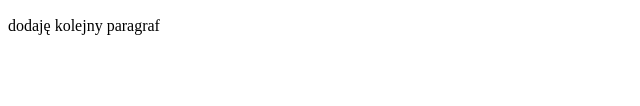
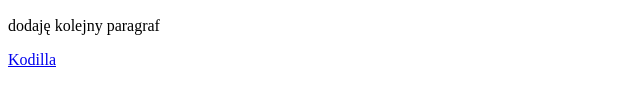
Before and after one commit to TomMikB/learning-git, a plain HTML site: page index.html in a window 1280 px wide. Shown: the part 148-254 px from the top of the page, 0-640 px from the left. Drawn offline with Linux system fonts and the light colour scheme.

Commit message:
Add link

```diff
--- a/index.html
+++ b/index.html
@@ -9,5 +9,6 @@
 		<p>Curabitur tincidunt wisi bibendum scelerisque sem. Aenean nonummy diam magna.</p>
 		<h2>nauka git</h2>
 		<p>dodaję kolejny paragraf</p>
+		<a href="https://kodilla.com/pl">Kodilla</a>
 	</body>
 </html>
```
